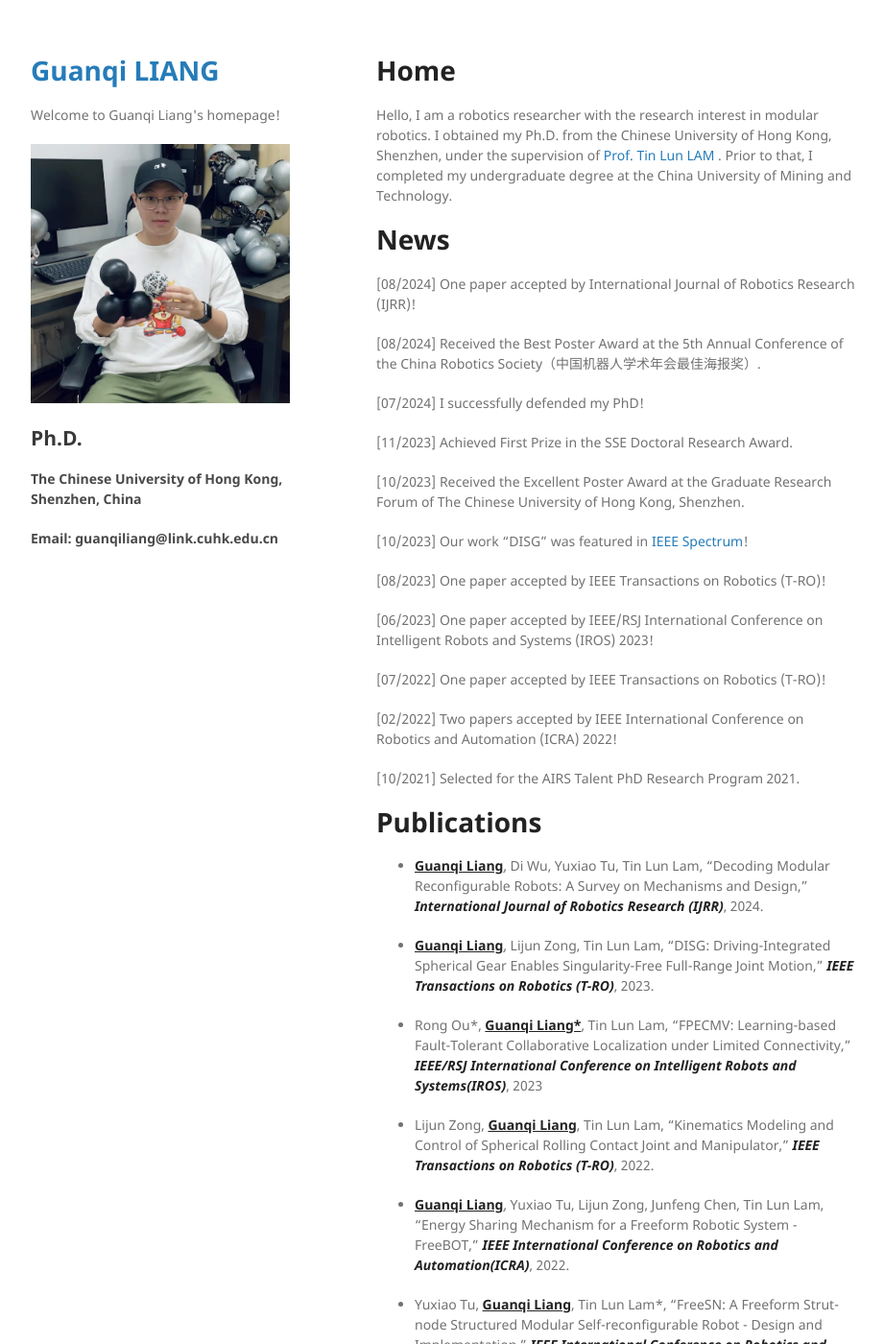
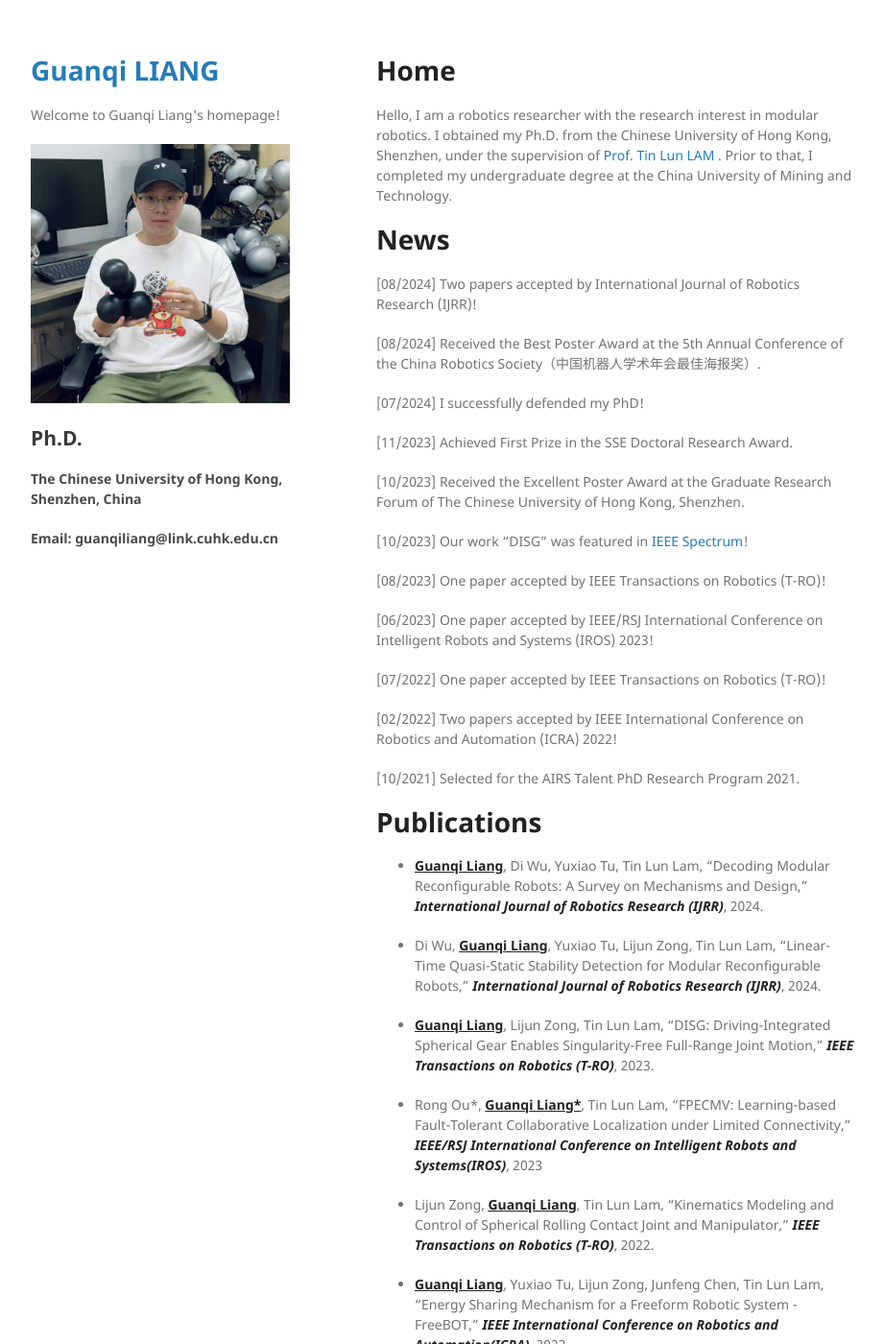
Before and after one commit to guanqiliang/guanqiliang.github.com, a Jekyll site: the page built from index.md, in a window 1280 px wide and 1400 px high. Shown: the whole window at 96% size, without its empty margins (178-1099 px from the left). Built offline with Jekyll 4.4.1, drawn with Linux system fonts in a browser that asks for light colours; our own code applies the rules of GitHub Pages for plain Markdown files.

Commit message:
Update index.md

```diff
--- a/index.md
+++ b/index.md
@@ -4,7 +4,7 @@ Hello, I am a robotics researcher with the research interest in modular robotics
 
 # News
 
-[08/2024] One paper accepted by International Journal of Robotics Research (IJRR)!
+[08/2024] Two papers accepted by International Journal of Robotics Research (IJRR)!
 
 [08/2024] Received the Best Poster Award at the 5th Annual Conference of the China Robotics Society（中国机器人学术年会最佳海报奖）.
 
@@ -31,6 +31,8 @@ Hello, I am a robotics researcher with the research interest in modular robotics
 # Publications
 
 * <strong><u>Guanqi Liang</u></strong>, Di Wu, Yuxiao Tu, Tin Lun Lam, "Decoding Modular Reconfigurable Robots: A Survey on Mechanisms and Design," <strong><i>International Journal of Robotics Research (IJRR)</i></strong>, 2024.
+
+* Di Wu, <strong><u>Guanqi Liang</u></strong>, Yuxiao Tu, Lijun Zong, Tin Lun Lam, "Linear-Time Quasi-Static Stability Detection for Modular Reconfigurable Robots," <strong><i>International Journal of Robotics Research (IJRR)</i></strong>, 2024.
 
 * <strong><u>Guanqi Liang</u></strong>, Lijun Zong, Tin Lun Lam, "DISG: Driving-Integrated Spherical Gear Enables Singularity-Free Full-Range Joint Motion," <strong><i>IEEE Transactions on Robotics (T-RO)</i></strong>, 2023.
 
```
